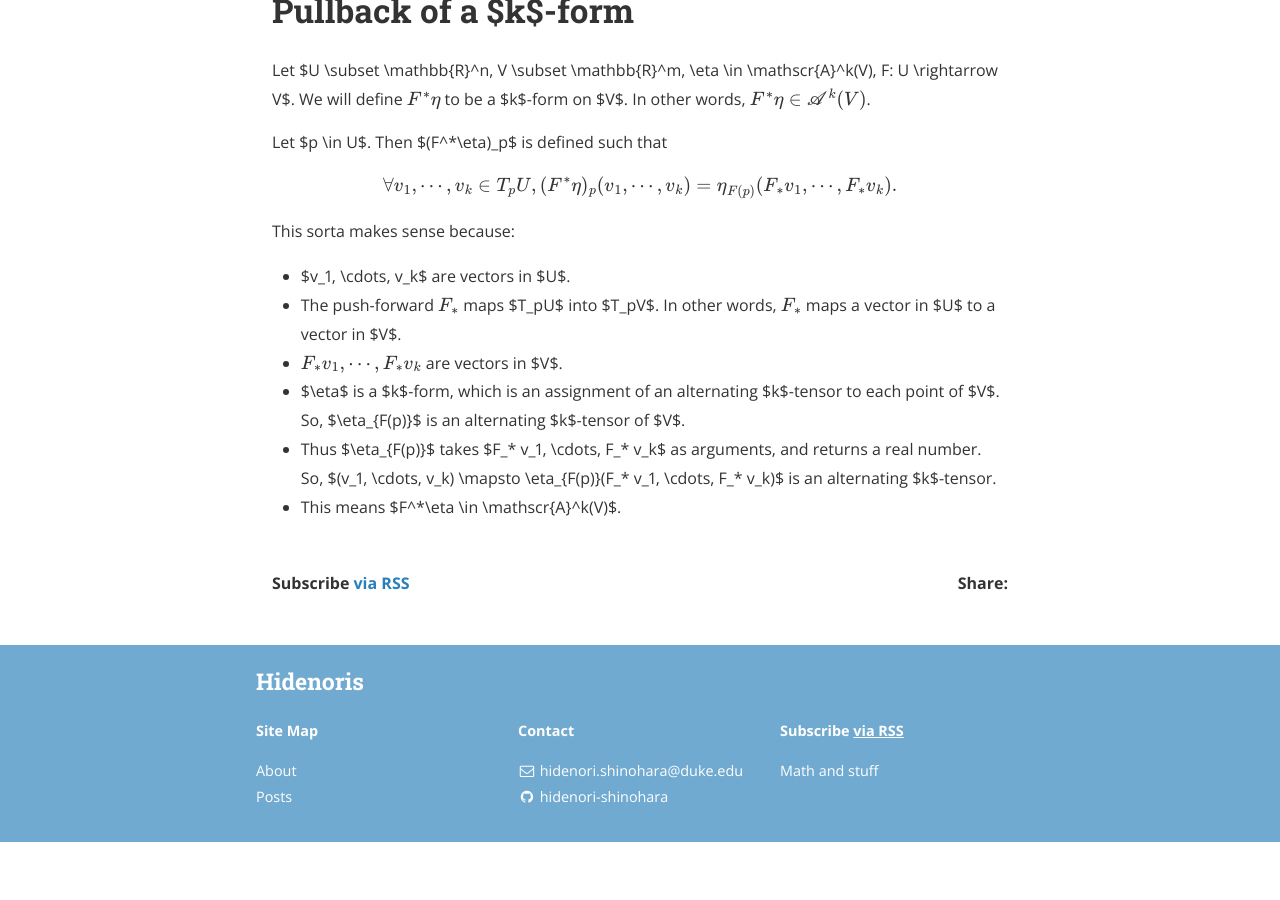
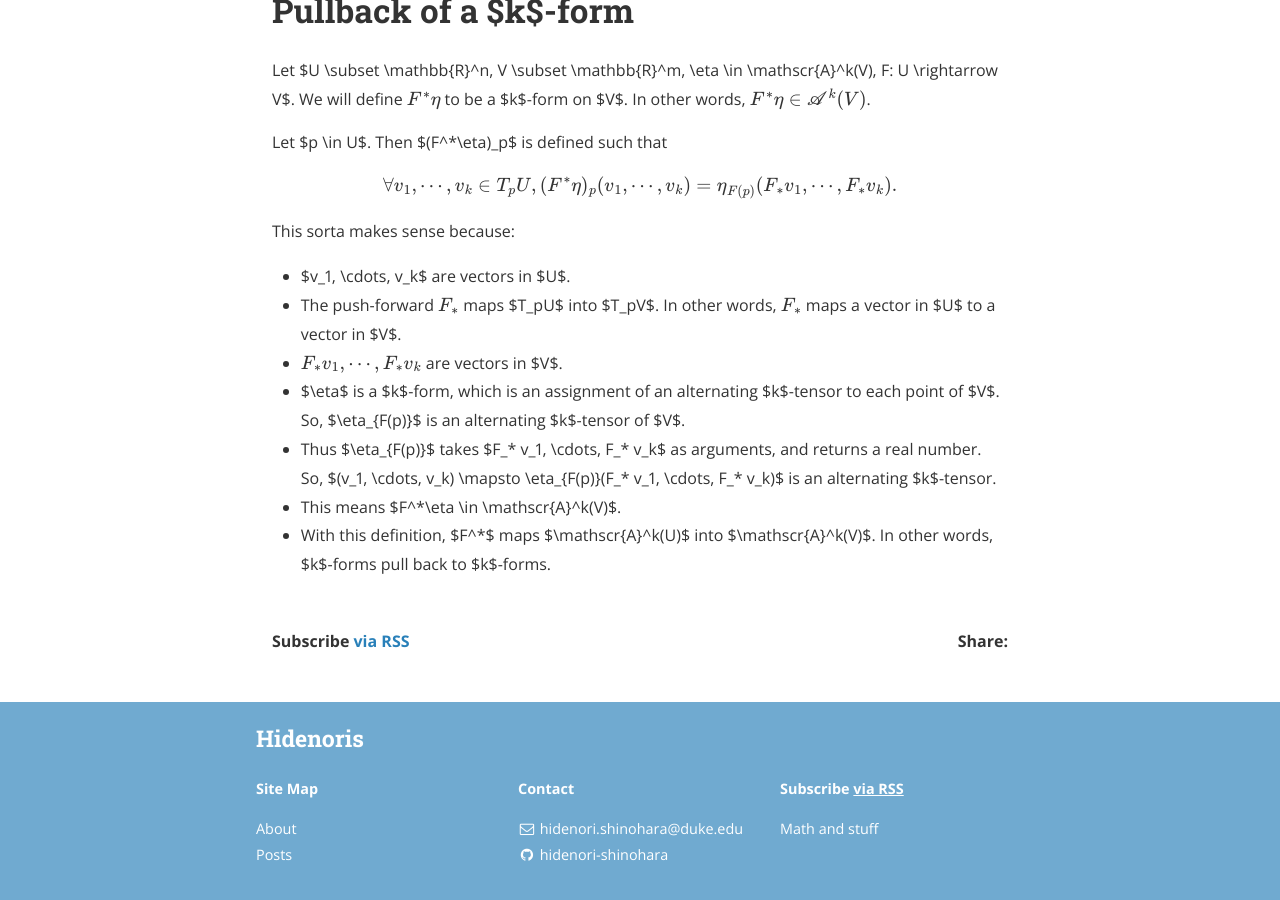
Before and after one commit to hidenori-shinohara/hidenori-shinohara.github.io, a Jekyll site: the page built from _posts/courses/math620/2019-09-09-smooth-manifold-cheat-sheet.md, in a window 1280 px wide and 900 px high, scrolled down 7247 px. Built offline with Jekyll 4.4.1, drawn with Linux system fonts in a browser that asks for light colours; nearby versions of some CDN libraries; formulas are drawn with MathJax 3; before the commit the page ends 8089 px from its top, so only the background shows below that.

Commit message:
add notes

```diff
--- a/_posts/courses/math620/2019-09-09-smooth-manifold-cheat-sheet.md
+++ b/_posts/courses/math620/2019-09-09-smooth-manifold-cheat-sheet.md
@@ -227,3 +227,5 @@ This sorta makes sense because:
 * Thus $\eta_{F(p)}$ takes $F_* v_1, \cdots, F_* v_k$ as arguments, and returns a real number.
   So, $(v_1, \cdots, v_k) \mapsto \eta_{F(p)}(F_* v_1, \cdots, F_* v_k)$ is an alternating $k$-tensor.
 * This means $F^*\eta \in \mathscr{A}^k(V)$.
+* With this definition, $F^*$ maps $\mathscr{A}^k(U)$ into $\mathscr{A}^k(V)$.
+  In other words, $k$-forms pull back to $k$-forms.
```
